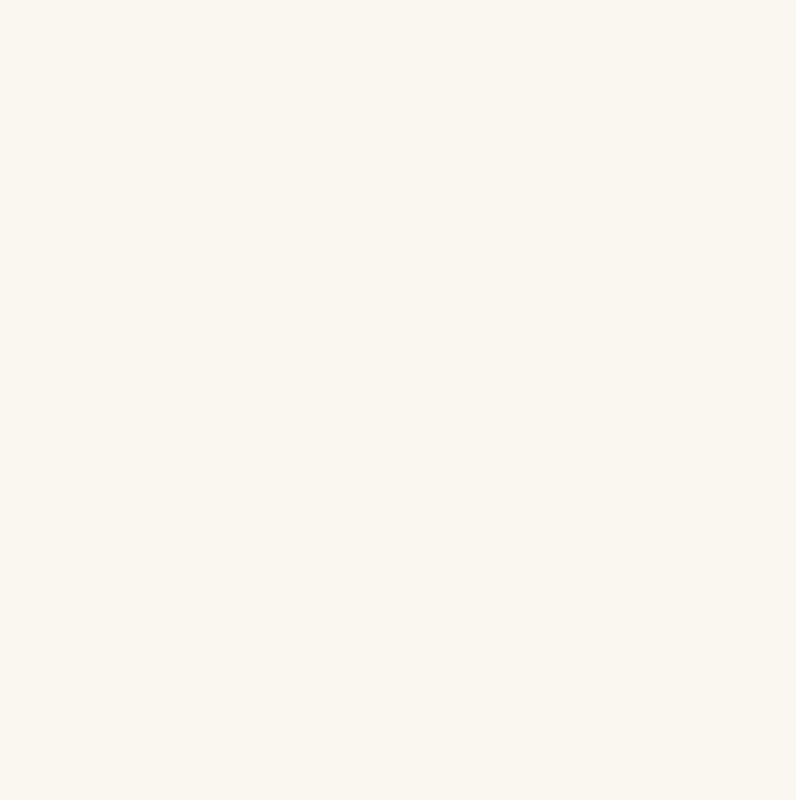
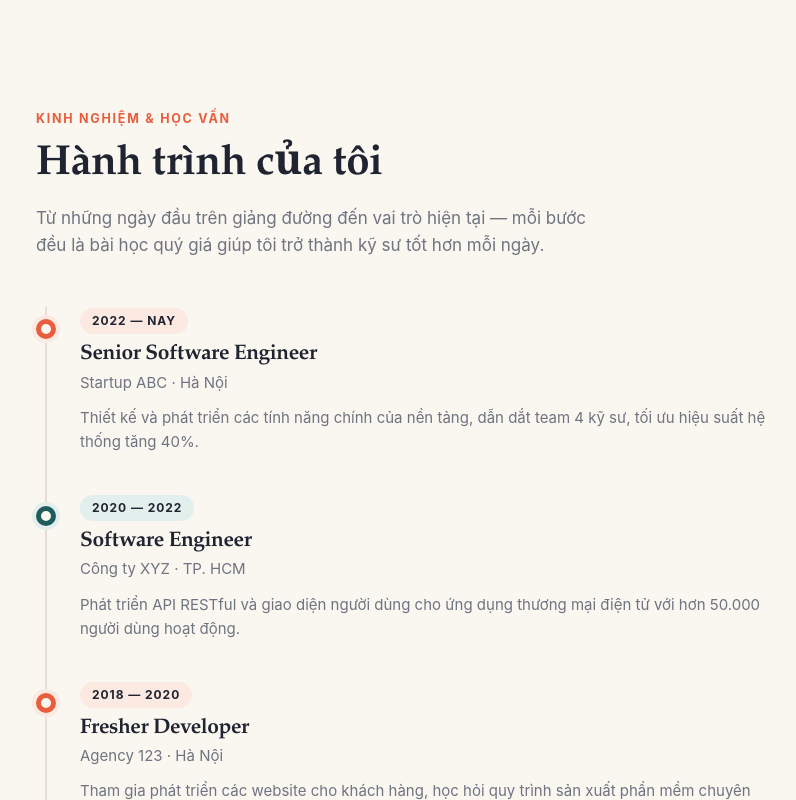
Before and after one commit to wisbidev/project-648345dc, a Next.js app in the folder code/frontend/: page / in a window 1280 px wide. Shown: the top 800 px of the page, without its empty margins (68-864 px from the left). Built offline with nearby package versions, Linux system fonts and the light colour scheme.

Commit message:
Add Timeline import to page.tsx so the section renders

```diff
--- a/code/frontend/app/page.tsx
+++ b/code/frontend/app/page.tsx
@@ -1,3 +1,5 @@
+import Timeline from '@/components/Timeline';
+
 export default function HomePage() {
   return (
     <main>
@@ -6,8 +8,9 @@ export default function HomePage() {
       {/* TODO(LANDING-003): About section */}
       {/* TODO(LANDING-004): Skills section */}
       {/* TODO(LANDING-005): Experience timeline */}
+      <Timeline />
       {/* TODO(LANDING-006): Contact section */}
       {/* TODO(LANDING-007): Footer */}
     </main>
-  )
+  );
 }
```
